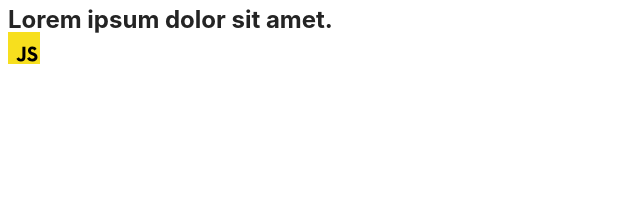
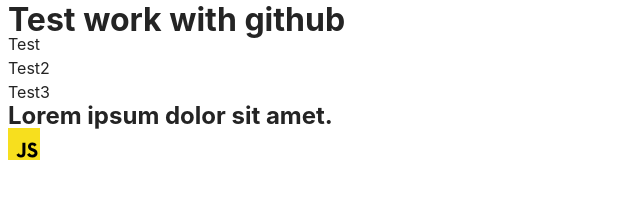
Before and after one commit to Pro-Bogdan/project-mainteam, a website built with Vite: page src/index.html in a window 1280 px wide. Shown: the whole page, without its empty margins (0-640 px from the left). Built offline with nearby package versions, Linux system fonts and the light colour scheme.

Commit message:
feature/test work with github

```diff
--- a/src/index.html
+++ b/src/index.html
@@ -9,6 +9,13 @@
   </head>
   <body>
     <load ="partials/header.html" />
+
+    <h1>Test work with github</h1>
+    <ul>
+      <li>Test</li>
+      <li>Test2</li>
+      <li>Test3</li>
+    </ul>
 
     <section>
       <h1>Lorem ipsum dolor sit amet.</h1>
```
